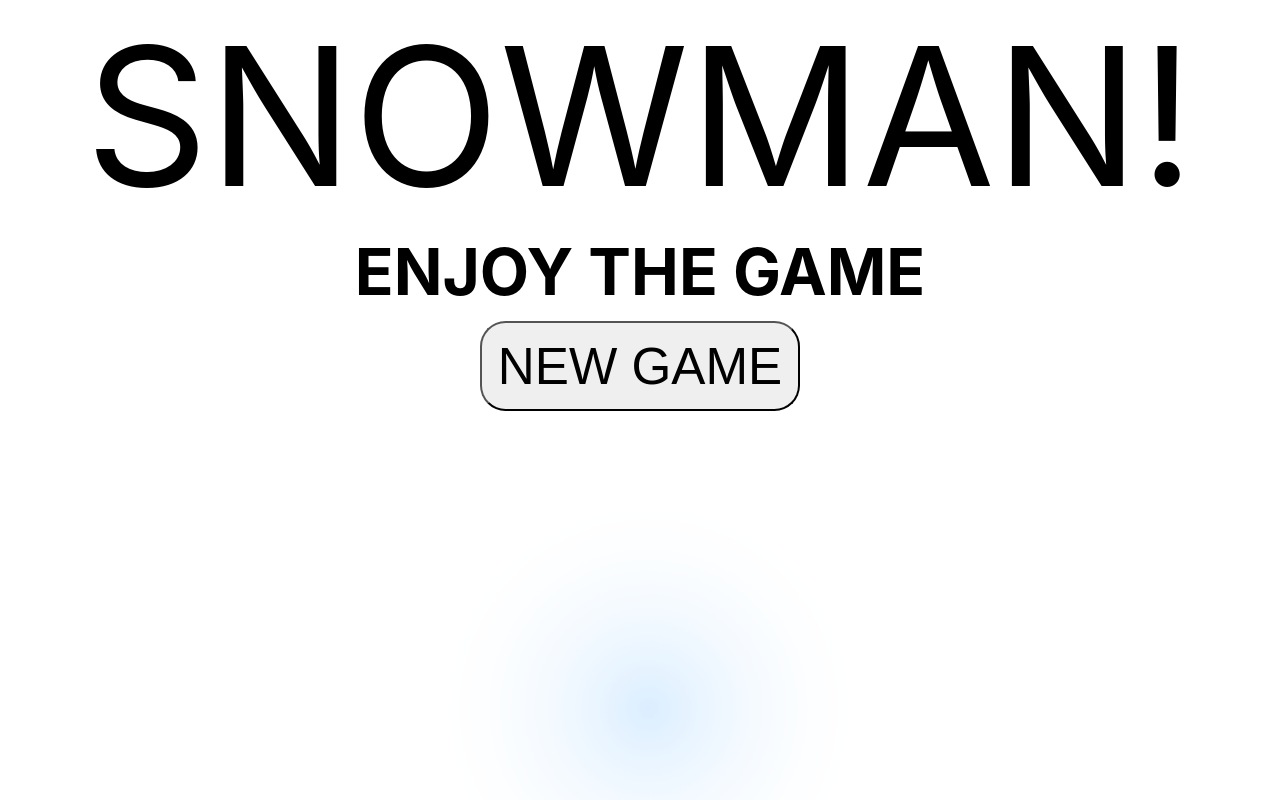
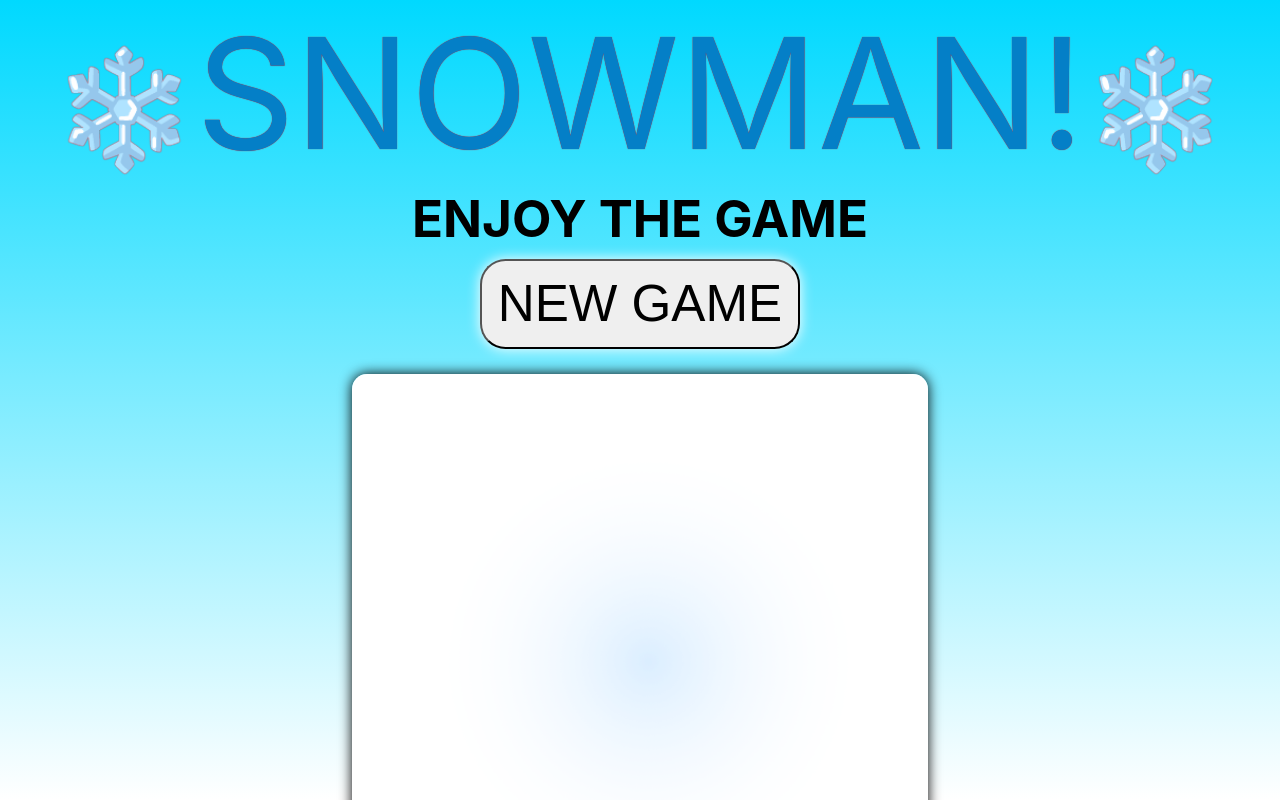
Before and after one commit to SheaParrott/snowman, a React (Create React App) app: page / in a window 1280 px wide. Shown: the top 800 px of the page. Built offline with nearby package versions, Linux system fonts and the light colour scheme.

Commit message:
more styling added, added state for game status

```diff
--- a/src/App.css
+++ b/src/App.css
@@ -1,6 +1,9 @@
 .App {
   text-align: center;
   text-transform: uppercase;
+  background-image: linear-gradient(rgb(0, 217, 255), rgb(255, 255, 255));
+  height: 100vh;
+  width: 100vw;
 }
 
 .App-logo {
@@ -33,17 +36,24 @@
 }
 h4 {
   margin: 1px;
-  font-size: 5vw;
+  font-size: 4vw;
 }
 .snowmanImage {
   width: 45vw;
+  border-radius: 15px;
+  box-shadow: 0 0 1vw black;
 }
 header {
-  font-size: 15vw;
+  font-size: 12vw;
+  text-shadow: 0 0 1px rgb(241, 8, 8);
+  color: rgb(4, 127, 199);
+}
+.headerSnowflake {
+  font-size: 9vw;
 }
 button.newGame {
   font-size: 4vw;
-  margin: 0.8vw;
+  margin: 0.7vw 0.7vw 2vw 0.7vw;
   width: 25vw;
   height: 7vw;
   text-transform: uppercase;
@@ -57,6 +67,9 @@ section {
   display: flex;
   justify-content: center;
 }
+p {
+  text-shadow: 0 0 1px black;
+}
 button {
   margin: 0.3vw;
   width: 7vw;
@@ -64,9 +77,10 @@ button {
   font-size: 4.1vw;
   border-radius: 2vw;
   text-transform: uppercase;
+  box-shadow: 0 0 1vw white;
 }
 button:hover {
-  box-shadow: 0 0 1vw red;
+  box-shadow: 0 0 3vw red;
 }
 
 span {
--- a/src/App.js
+++ b/src/App.js
@@ -14,6 +14,7 @@ class App extends Component {
     super(props)
 
     this.state = {
+      gameStatus: 'Enjoy the game',
       snowman: snowman_0,
       snowmanArray: [],
       secretWord: '',
@@ -69,6 +70,7 @@ class App extends Component {
     const newSecretWord = 'snowman'
     this.setState({
       snowman: snowman_0,
+      snowmanArray: [],
       secretWord: newSecretWord,
       secretWordLetters: newSecretWord.split(''),
       correctLetters: ['_', '_', '_', '_', '_', '_', '_'],
@@ -168,7 +170,8 @@ class App extends Component {
       this.setState(
         {
           correctLetters: this.state.correctLetters,
-          snowmanArray: this.state.snowmanArray
+          snowmanArray: this.state.snowmanArray,
+          secretWordLetters: this.state.secretWordLetters
         },
         () => {
           this.addNextImage()
@@ -214,7 +217,8 @@ class App extends Component {
     }
     if (this.state.snowmanArray.length === 7) {
       this.setState({
-        snowman: snowman_7
+        snowman: snowman_7,
+        gameStatus: 'Coolin it, Great job! Play again?'
       })
     }
   }
@@ -227,8 +231,16 @@ class App extends Component {
   render() {
     return (
       <div className="App">
-        <header>snowman!</header>
-        <h4>Enjoy the game</h4>
+        <header>
+          <span className="headerSnowflake" role="img" aria-label="snowflake">
+            ❄️
+          </span>
+          snowman!
+          <span className="headerSnowflake" role="img" aria-label="snowflake">
+            ❄️
+          </span>
+        </header>
+        <h4>{this.state.gameStatus}</h4>
         <button className="newGame" onClick={this.newGame}>
           New Game
         </button>
```
